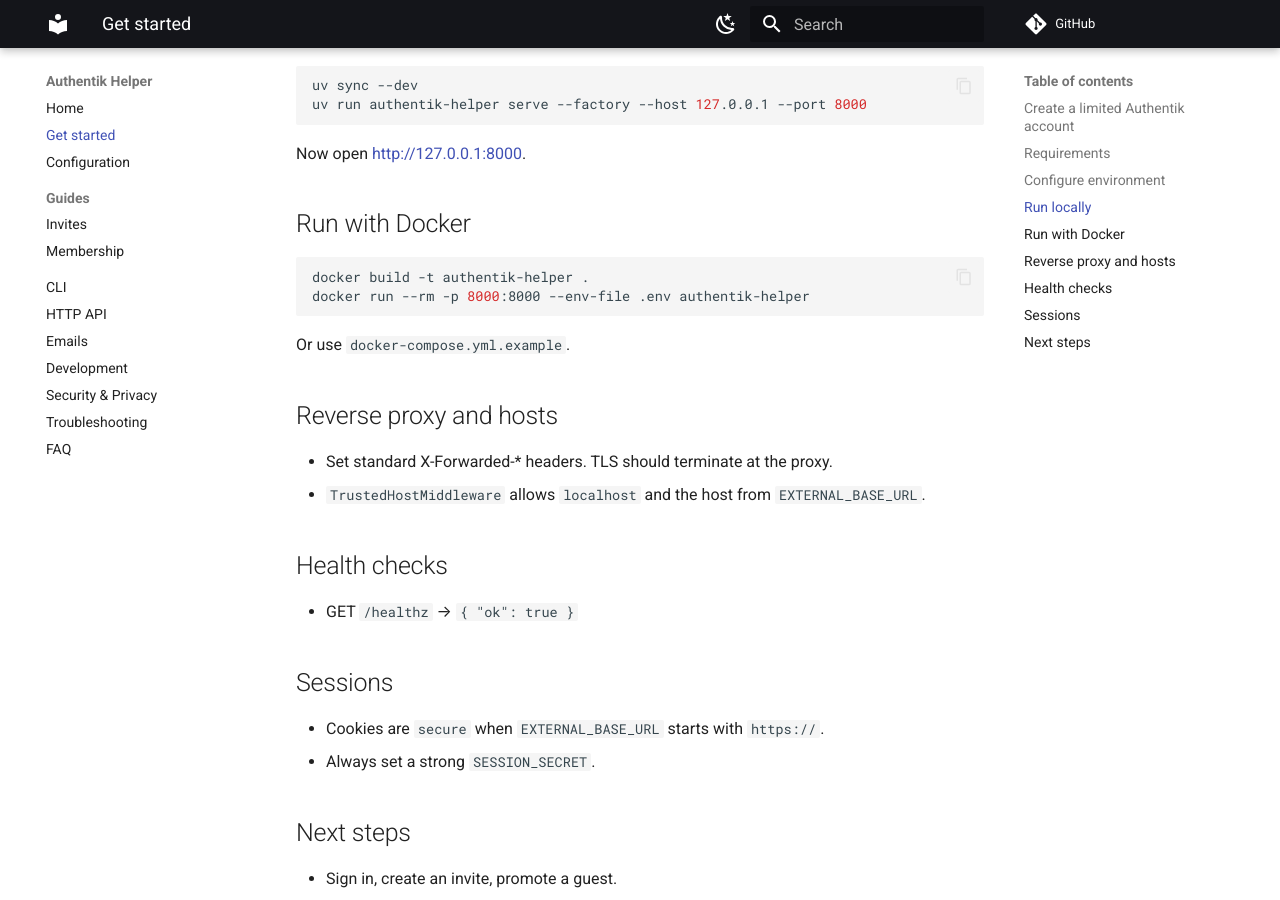
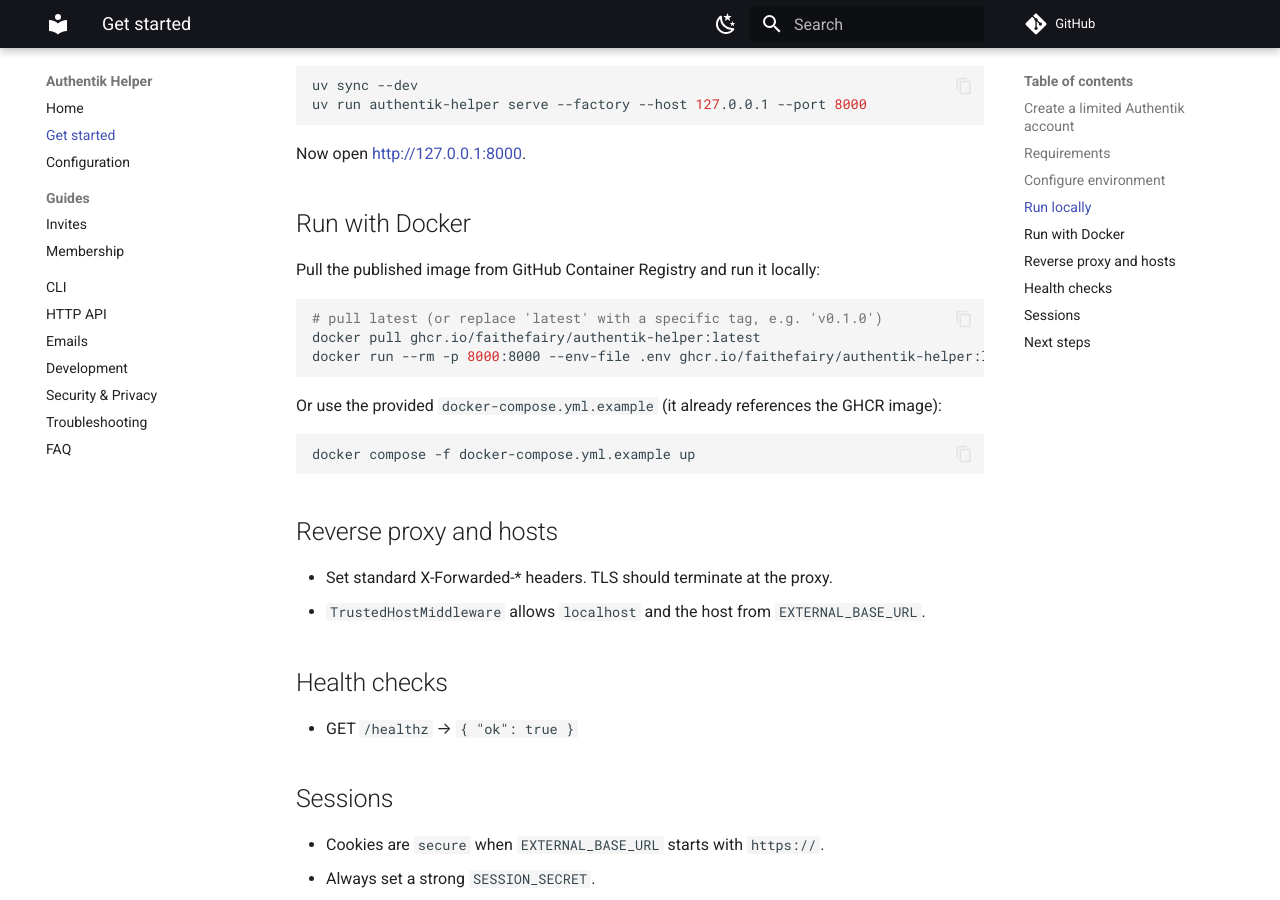
Before and after one commit to FaiTheFairy/authentik-helper, an MkDocs documentation site: the page built from docs/docs/getting-started.md, in a window 1280 px wide and 900 px high, scrolled down 918 px. Built offline with MkDocs 1.6.1 and Material for MkDocs 9.7.7, drawn with Linux system fonts in a browser that asks for light colours; comment, search, counter and statistics services are not loaded.

Commit message:
docs(docker): switch to GHCR image

````diff
--- a/docs/docs/getting-started.md
+++ b/docs/docs/getting-started.md
@@ -1,7 +1,9 @@
 <!-- docs/getting-started.md -->
+
 # Get started
 
 ## Create a limited Authentik account
+
 Use a service user with an API token. It does not log in interactively and only needs these permissions:
 
 - authentik_stages_invitation.add_invitation
@@ -30,19 +32,28 @@
 uv sync --dev
 uv run authentik-helper serve --factory --host 127.0.0.1 --port 8000
 ```
+
 Now open http://127.0.0.1:8000.
 
 ## Run with Docker
 
+Pull the published image from GitHub Container Registry and run it locally:
+
 ```bash
-docker build -t authentik-helper .
-docker run --rm -p 8000:8000 --env-file .env authentik-helper
+# pull latest (or replace 'latest' with a specific tag, e.g. 'v0.1.0')
+docker pull ghcr.io/faithefairy/authentik-helper:latest
+docker run --rm -p 8000:8000 --env-file .env ghcr.io/faithefairy/authentik-helper:latest
 ```
-Or use `docker-compose.yml.example`.
+
+Or use the provided `docker-compose.yml.example` (it already references the GHCR image):
+
+```bash
+docker compose -f docker-compose.yml.example up
+```
 
 ## Reverse proxy and hosts
 
-- Set standard X-Forwarded-* headers. TLS should terminate at the proxy.
+- Set standard X-Forwarded-\* headers. TLS should terminate at the proxy.
 - `TrustedHostMiddleware` allows `localhost` and the host from `EXTERNAL_BASE_URL`.
 
 ## Health checks
````
Also changed, not shown: README.md.
